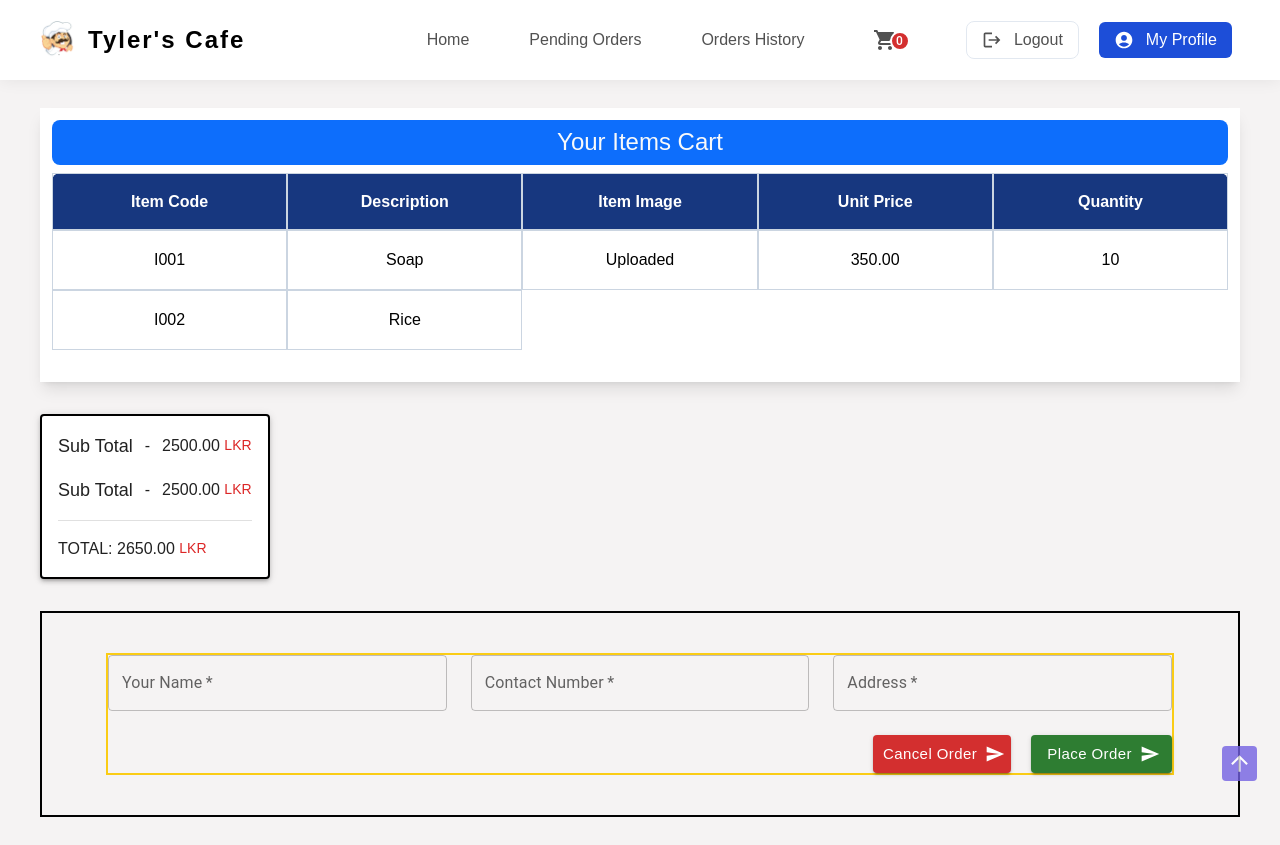
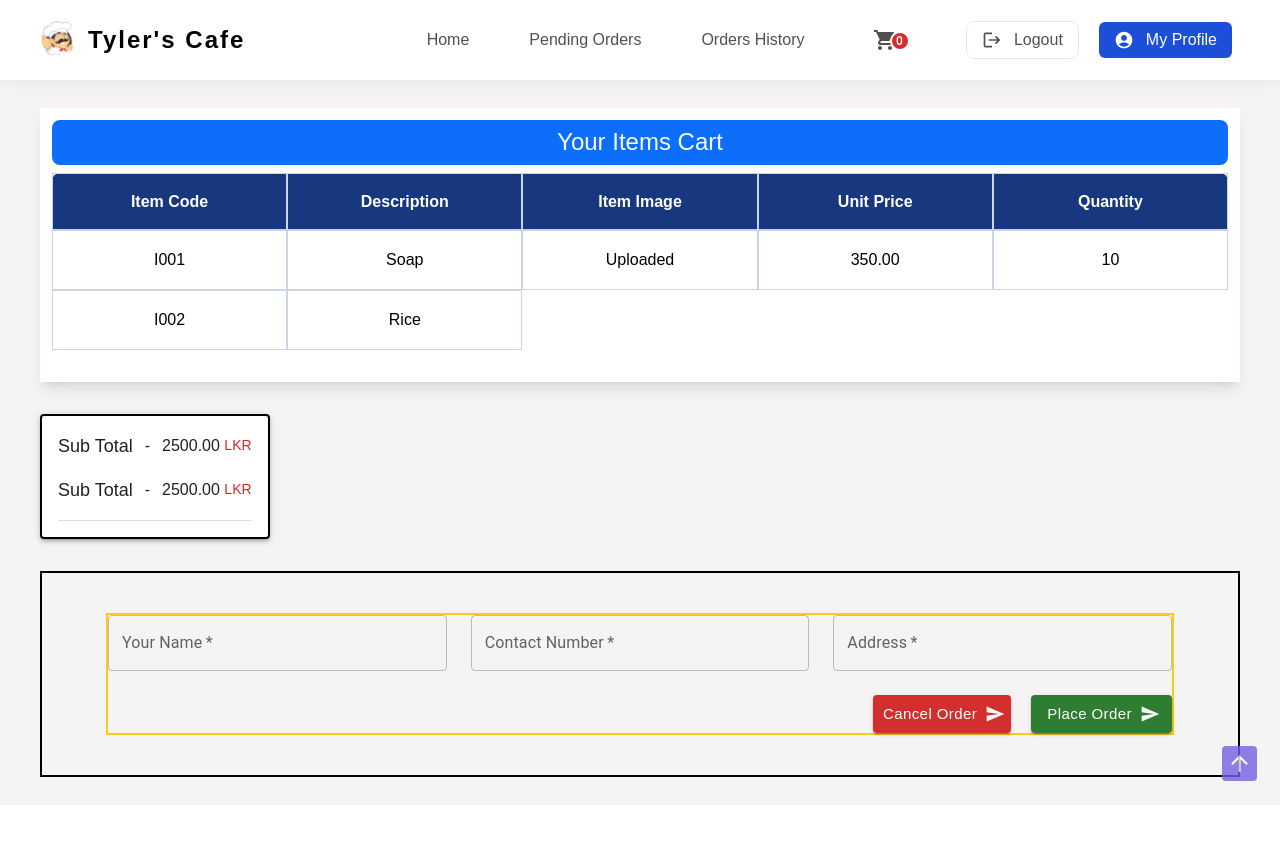
Before and after one commit to AshanSandeep06/Food-Shop-System, a React (Create React App) app in the folder frontend/: page /placeOrder in a window 1280 px wide. After the commit the page ends 805 px from the top, so only its background shows below. Built offline with nearby package versions, Linux system fonts and the light colour scheme.

Commit message:
Content Updated

```diff
--- a/frontend/src/pages/PlaceOrder/PlaceOrder.tsx
+++ b/frontend/src/pages/PlaceOrder/PlaceOrder.tsx
@@ -43,8 +43,6 @@ const PlaceOrder = () => {
         </div>
 
         <Divider />
-
-        <span>TOTAL: 2650.00 <span className="text-sm text-red-600 relative bottom-[0.75px]">LKR</span></span>
       </Paper>
      </section>
 
```
